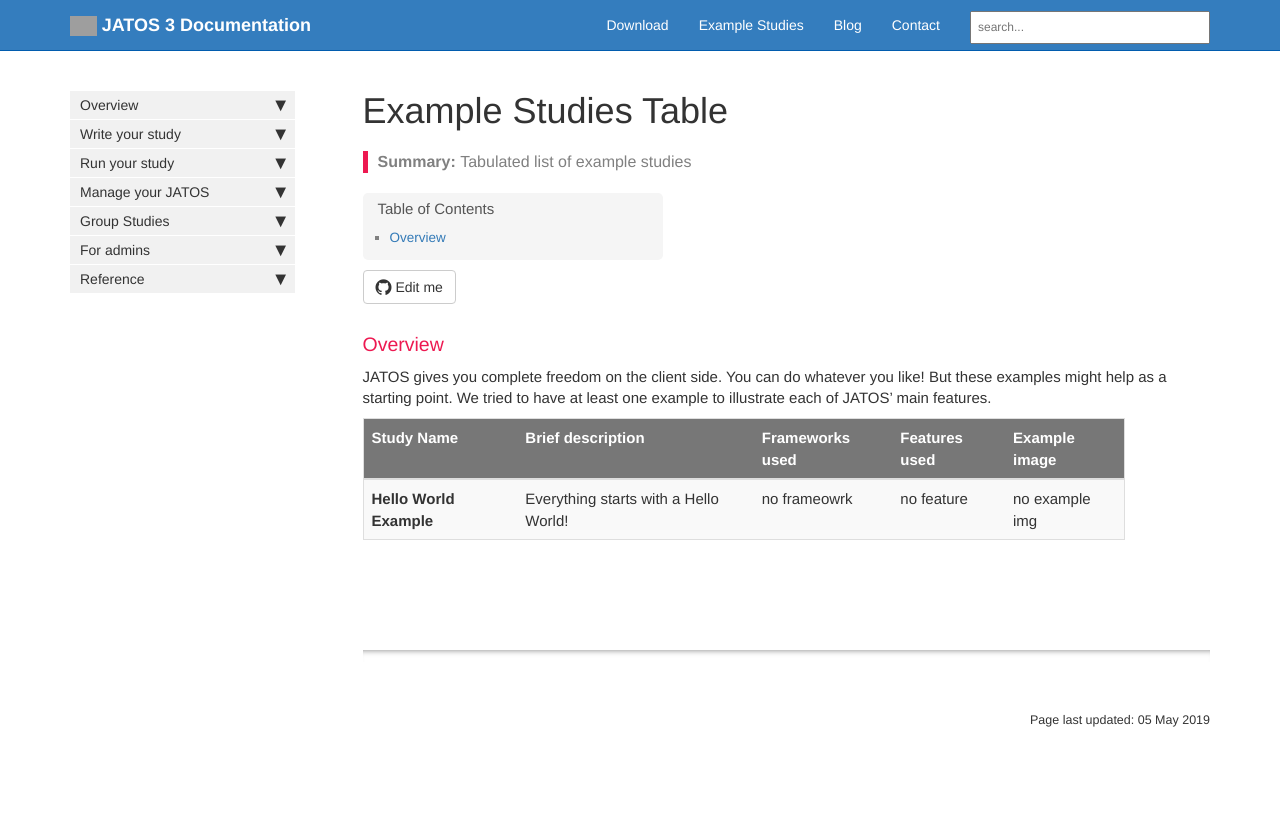
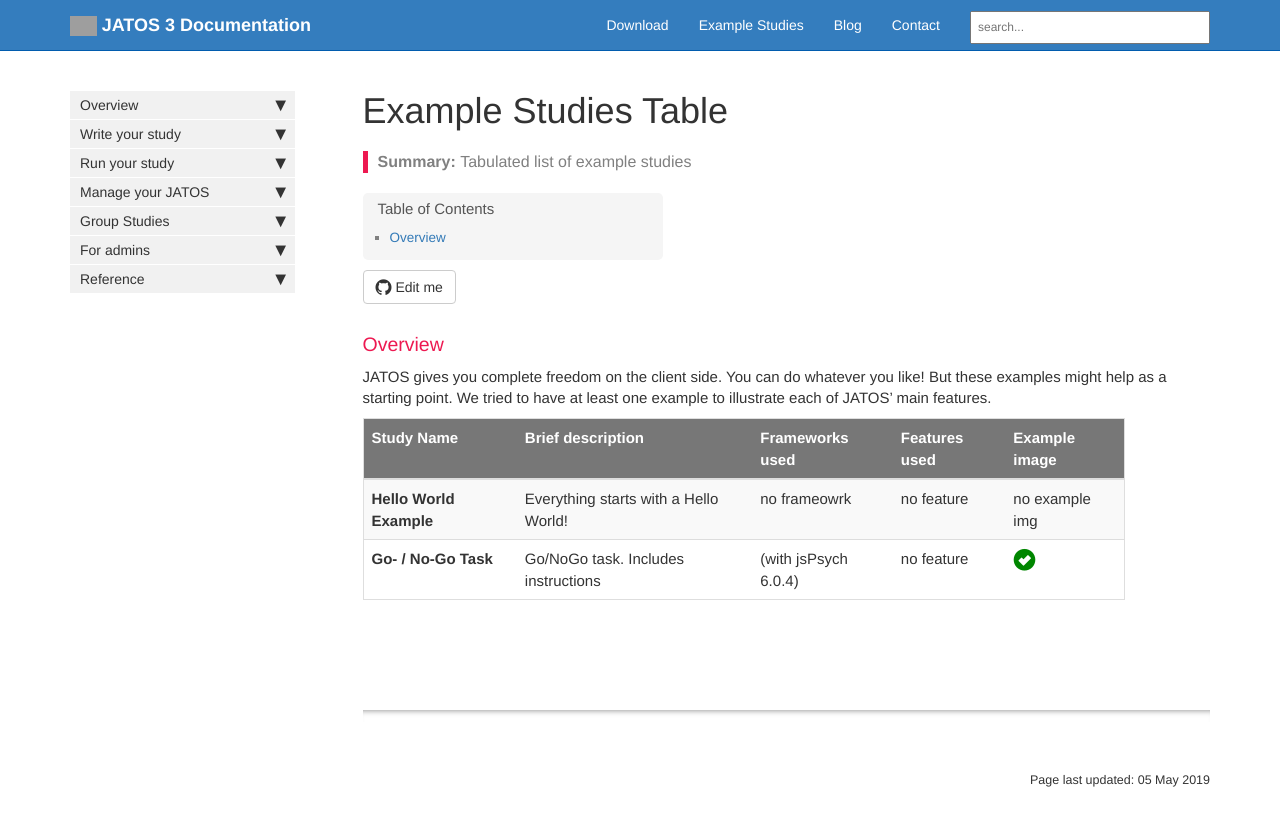
Before and after one commit to kristian-lange-tw/JATOS_docs_v3, a Jekyll site: the page built from pages/Example-Studies-Table.md, in a window 1280 px wide. Shown: the top 826 px of the page. Built offline with Jekyll 4.4.1, drawn with Linux system fonts in a browser that asks for light colours; nearby versions of some CDN libraries; comment, search, counter and statistics services are not loaded; grey boxes are pictures that could not be loaded.

Commit message:
Update Example-Studies-Table.md

```diff
--- a/pages/Example-Studies-Table.md
+++ b/pages/Example-Studies-Table.md
@@ -16,3 +16,4 @@
 | Study Name             | Brief description   | Frameworks used | Features used    | Example image  |
 |-------------------|-------------------|-------------------|-------------------|-------------------|
 | **Hello World Example** | Everything starts with a Hello World! | no frameowrk | no feature| no example img |
+| **Go- / No-Go Task** | Go/NoGo task. Includes instructions |  (with jsPsych 6.0.4) | no feature|  <span class="glyphicon glyphicon-ok-sign"></span> |
```
